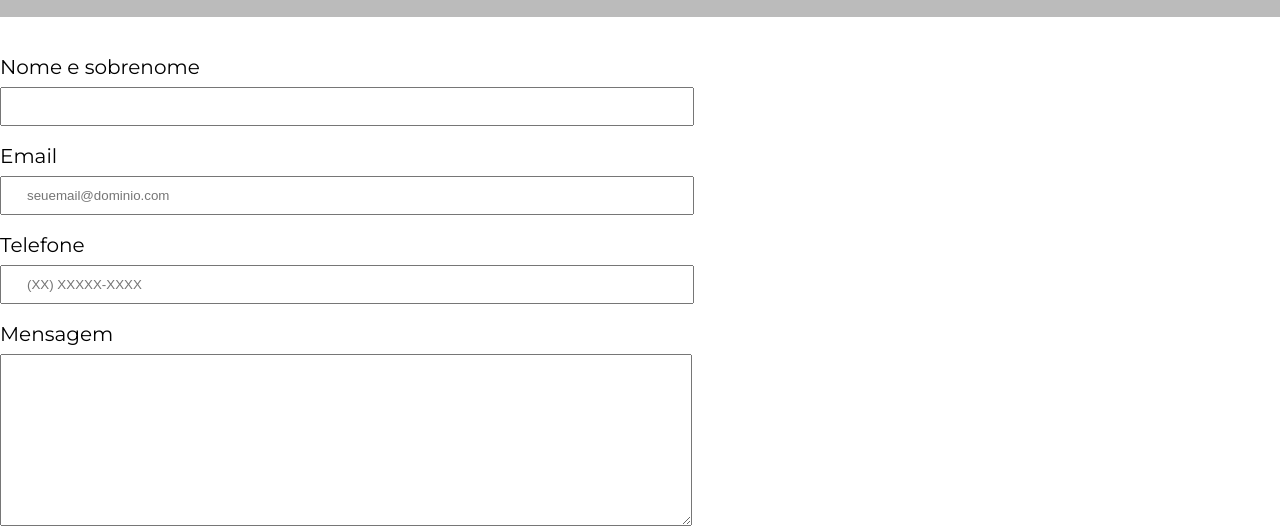
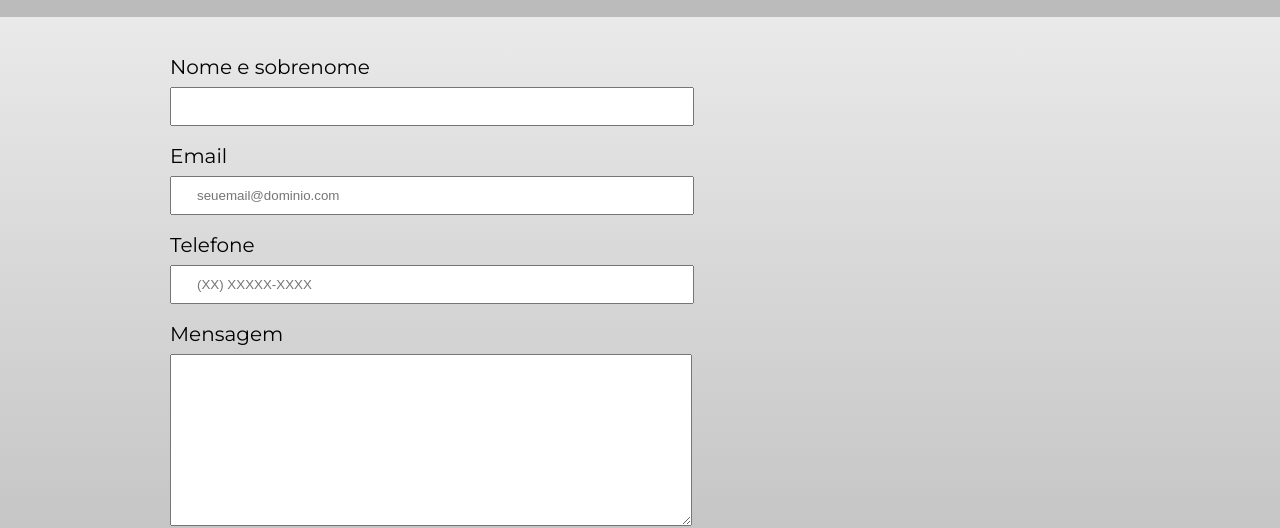
Before and after one commit to Patrickalvares/Barbearia-Alura, a plain HTML site: page contato.html in a window 1280 px wide. Shown: the part 276-804 px from the top of the page. Drawn offline with Linux system fonts and the light colour scheme.

Commit message:
correção do contato

```diff
--- a/contato.html
+++ b/contato.html
@@ -9,10 +9,10 @@
 	<link href="https://fonts.googleapis.com/css?family=Montserrat&display=swap" rel="stylesheet">
 
 </head>
-	<body>
+	<body class="fundo-contato">
 		<header>
 		<div class="caixa">
-				<h1><img src="logo.png" alt="Logo da Barbearia Alura"></h1>
+			<h1><img src="logo.png"></h1>
 
 			<nav>
 				<ul>
@@ -23,8 +23,7 @@
 			</nav>
 		</div>
 	</header>
-
-		<main>
+		<main class="menu-contato">
 			<form>
 				<label for="nomesobrenome">Nome e sobrenome</label>
 				<input type="text" id="nomesobrenome" class="input-padrao" required>
--- a/style.css
+++ b/style.css
@@ -94,8 +94,13 @@ footer {
 	margin: 20px 0 0;
 }
 
-main {
+.fundo-contato {
+	background: linear-gradient(#FEFEFE, #888888);
+}
 
+.menu-contato{
+    width: 940px;
+    margin: 0 auto;
 }
 
 form {
@@ -139,6 +144,7 @@ form label, form legend {
 
 table {
 	margin: 20px 0 40px;
+	background-color: #FFFFFF;
 }
 
 thead {
```
Also changed, not shown: 1 other file. Lines whose indentation alone changed are shown as unchanged.
